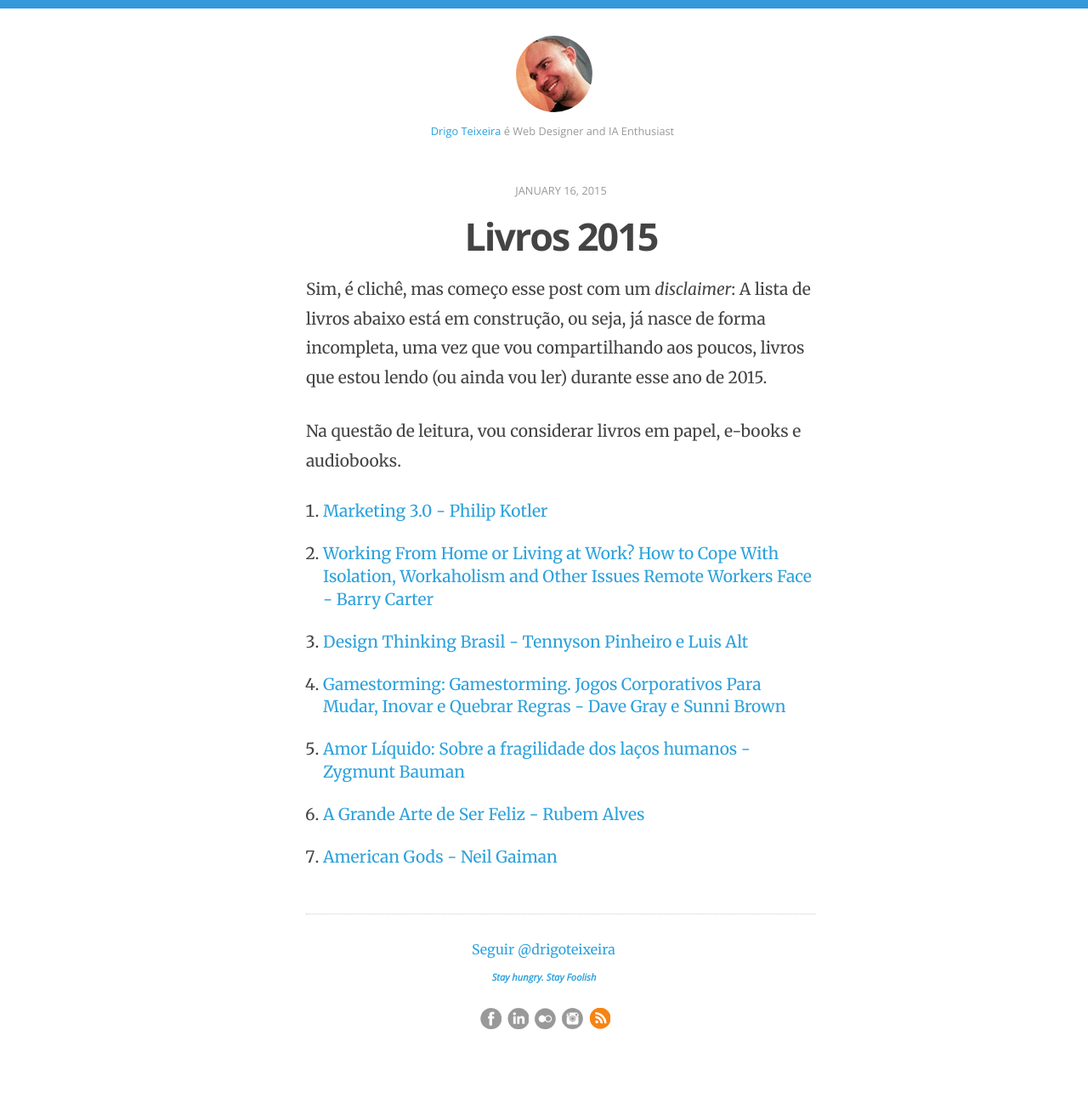
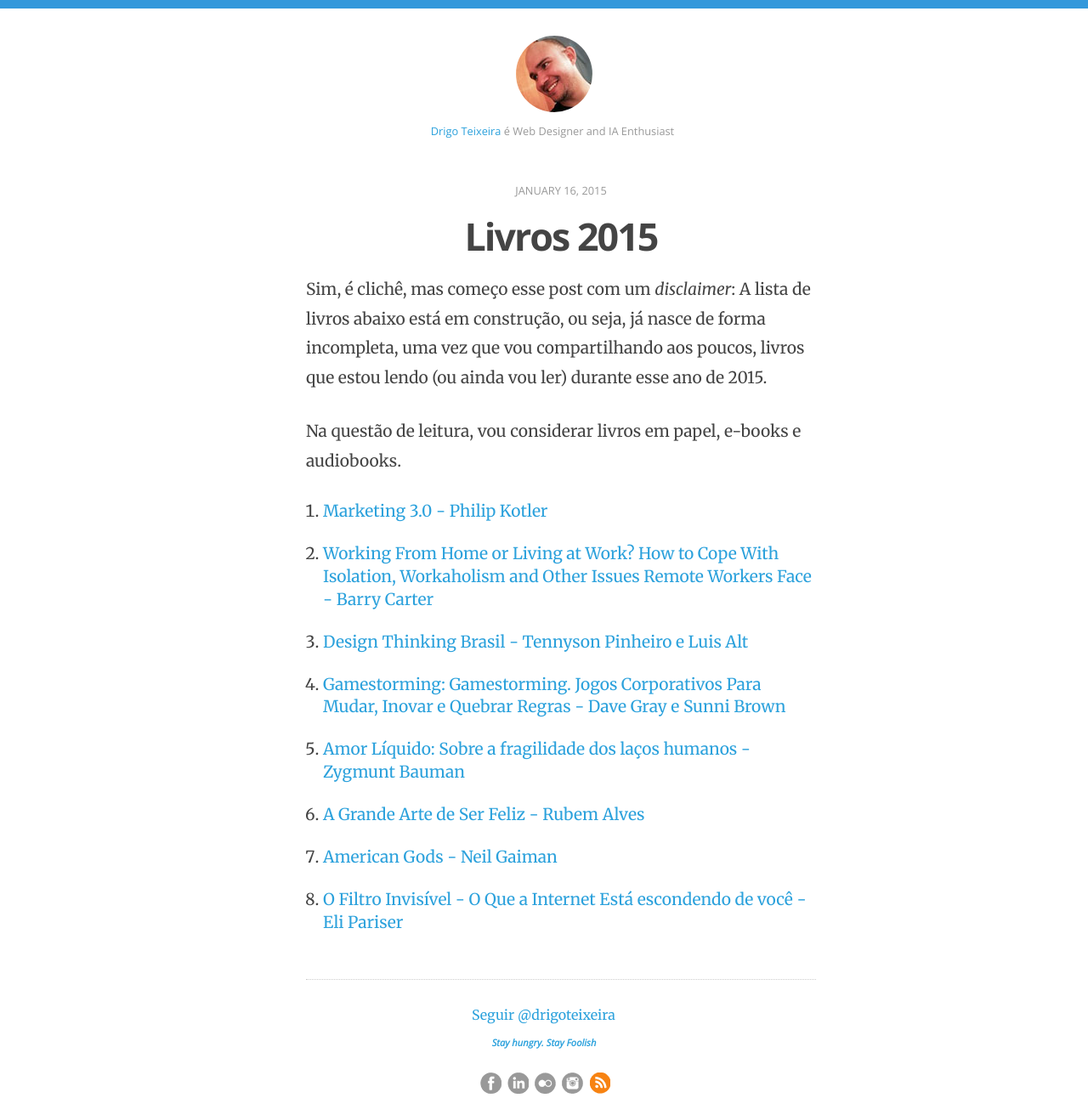
Before and after one commit to drigoteixeira/drigoteixeira.github.io, a Jekyll site: the page built from _posts/2015-01-16-livros-2015.md, in a window 1280 px wide. Shown: the whole page at 85% size. Built offline with Jekyll 4.4.1, drawn with Linux system fonts in a browser that asks for light colours; nearby versions of some CDN libraries; comment, search, counter and statistics services are not loaded; before the commit the page ends 1236 px from its top, so only the background shows below that.

Commit message:
Update 2015-01-16-livros-2015.md

```diff
--- a/_posts/2015-01-16-livros-2015.md
+++ b/_posts/2015-01-16-livros-2015.md
@@ -21,3 +21,4 @@
 5. [Amor Líquido: Sobre a fragilidade dos laços humanos - Zygmunt Bauman](http://www.amazon.com.br/dp/B008FPZPVG)
 6. [A Grande Arte de Ser Feliz - Rubem Alves](http://www.amazon.com.br/dp/B00MWBIIY0)
 7. [American Gods - Neil Gaiman](http://www.amazon.com.br/dp/B000FC10MU)
+8. [O Filtro Invisível - O Que a Internet Está escondendo de você - Eli Pariser](http://www.amazon.com.br/dp/B008OHONOU)
```
